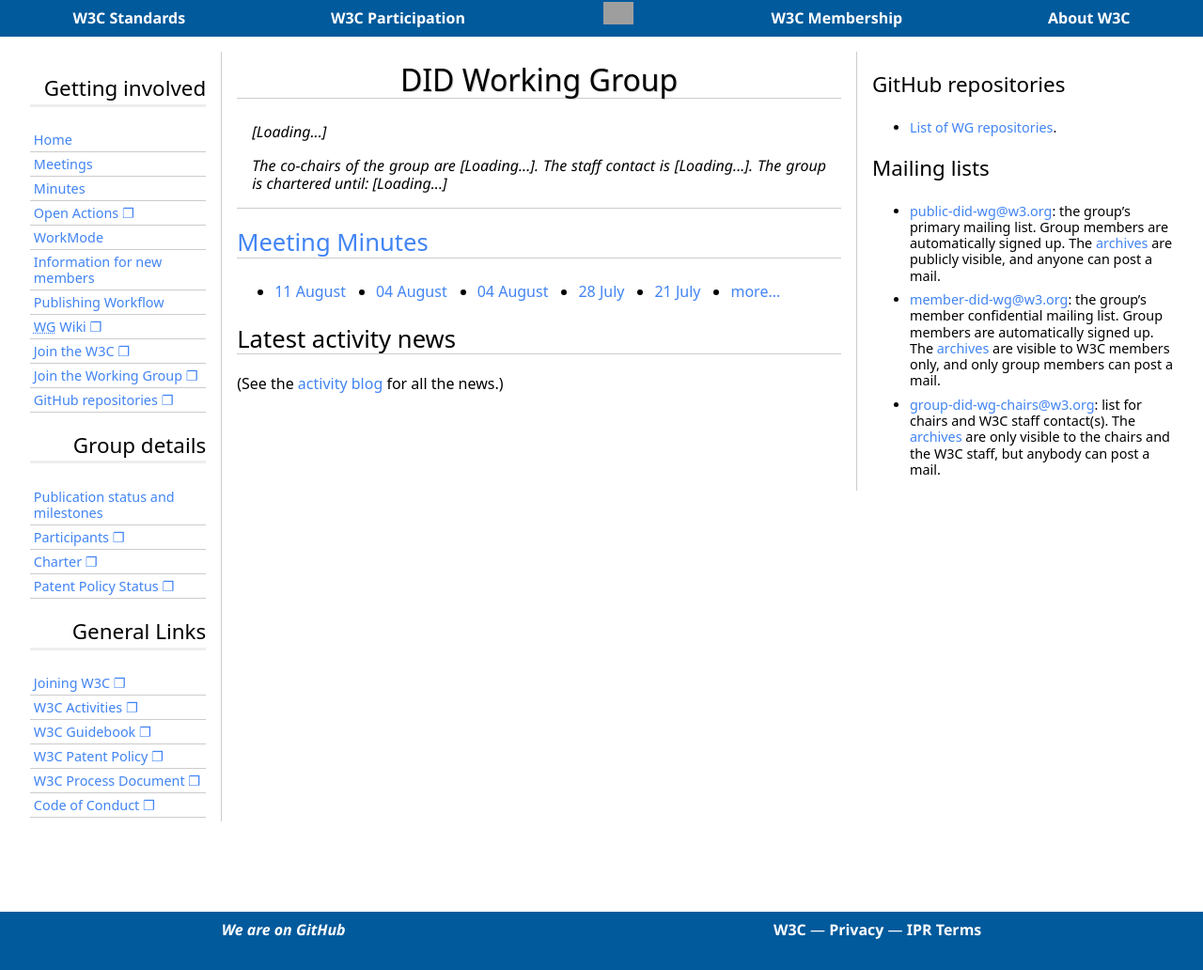
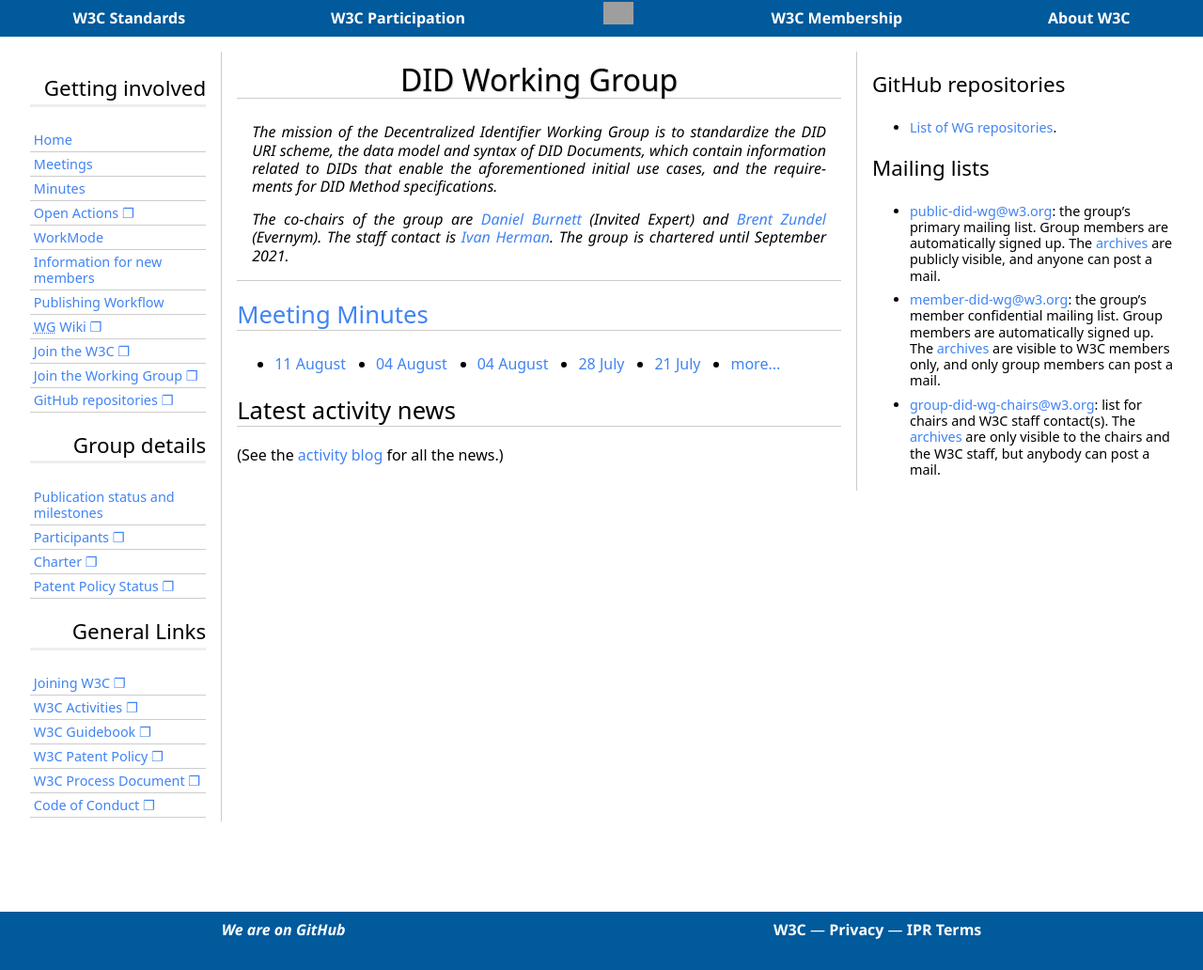
Before and after one commit to w3c/did-wg, a Jekyll site: the page built from index.md, in a window 1280 px wide. Shown: the whole page at 94% size. Built offline with Jekyll 4.4.1, drawn with Linux system fonts in a browser that asks for light colours; some web fonts are replaced; grey boxes are pictures that could not be loaded.

Commit message:
Got rid of apiary on the home page

```diff
--- a/_layouts/home.html
+++ b/_layouts/home.html
@@ -43,13 +43,19 @@
                 {{ site.wgname_uc }} Working Group
             </h1>
 
-            <script src="https://w3c.github.io/apiary/apiary.js"></script>
+            <!-- <script src="https://w3c.github.io/apiary/apiary.js"></script> -->
 
             <section id=mission>
-                <p class="apiary" data-apiary="description">[Loading...]</span>
+                <p>{{ site.mission }}</p>
 
-                <p>The co-chairs of the group are <span class="apiary chairs" data-apiary="chairs">[Loading...]</span>. The staff contact is <span class="apiary" data-apiary="team-contacts">[Loading...]</span>. The group is chartered until: <span data-apiary="end-date">[Loading...]</span></p>
+                <p>The co-chairs of the group are
+                    <a href="mailto:danielcburnett@gmail.com">Daniel Burnett</a> (Invited Expert) and
+                    <a href="mailto:brent.zundel@evernym.com">Brent Zundel</a> (Evernym).
+                    The staff contact is <a href="mailto:ivan@w3.org">Ivan Herman</a>.
+                    The group is chartered until September 2021.
+                </p>
             </section>
+
 
             <section >
                 {{ content }}
```
